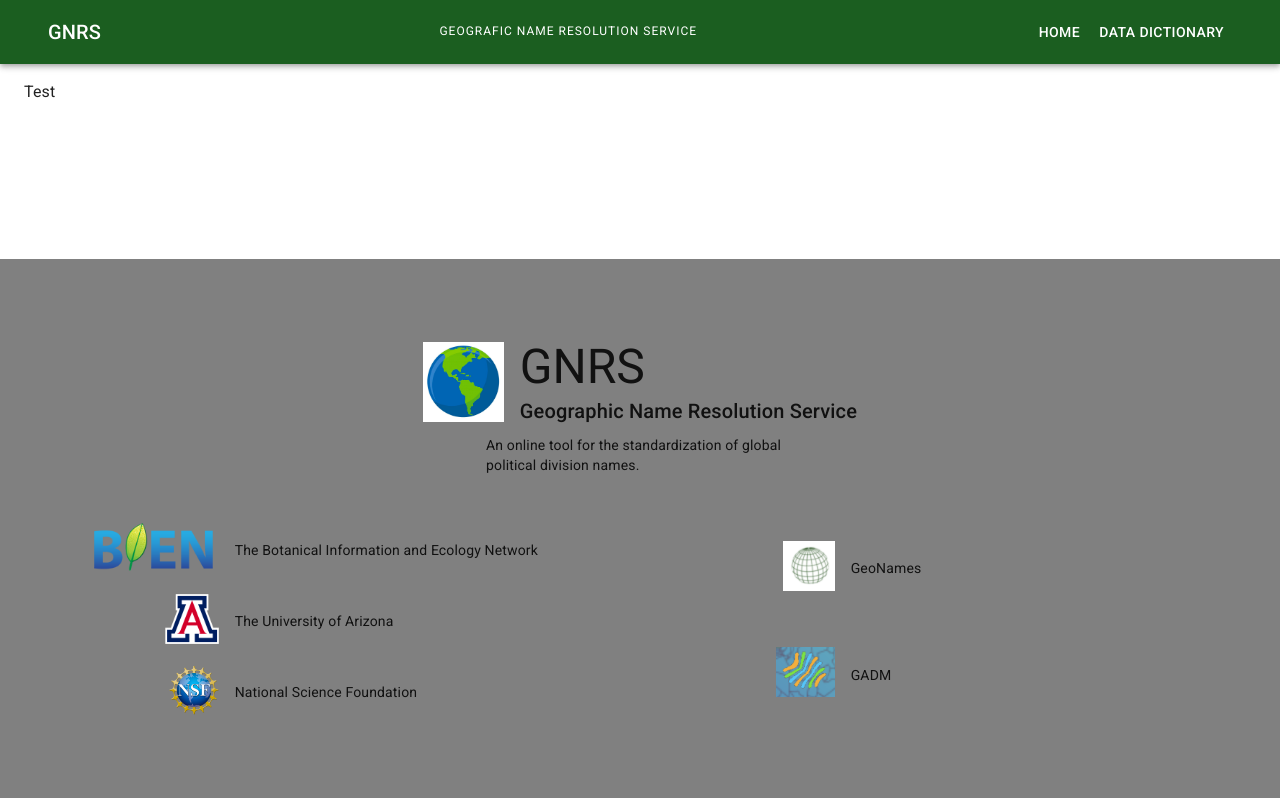
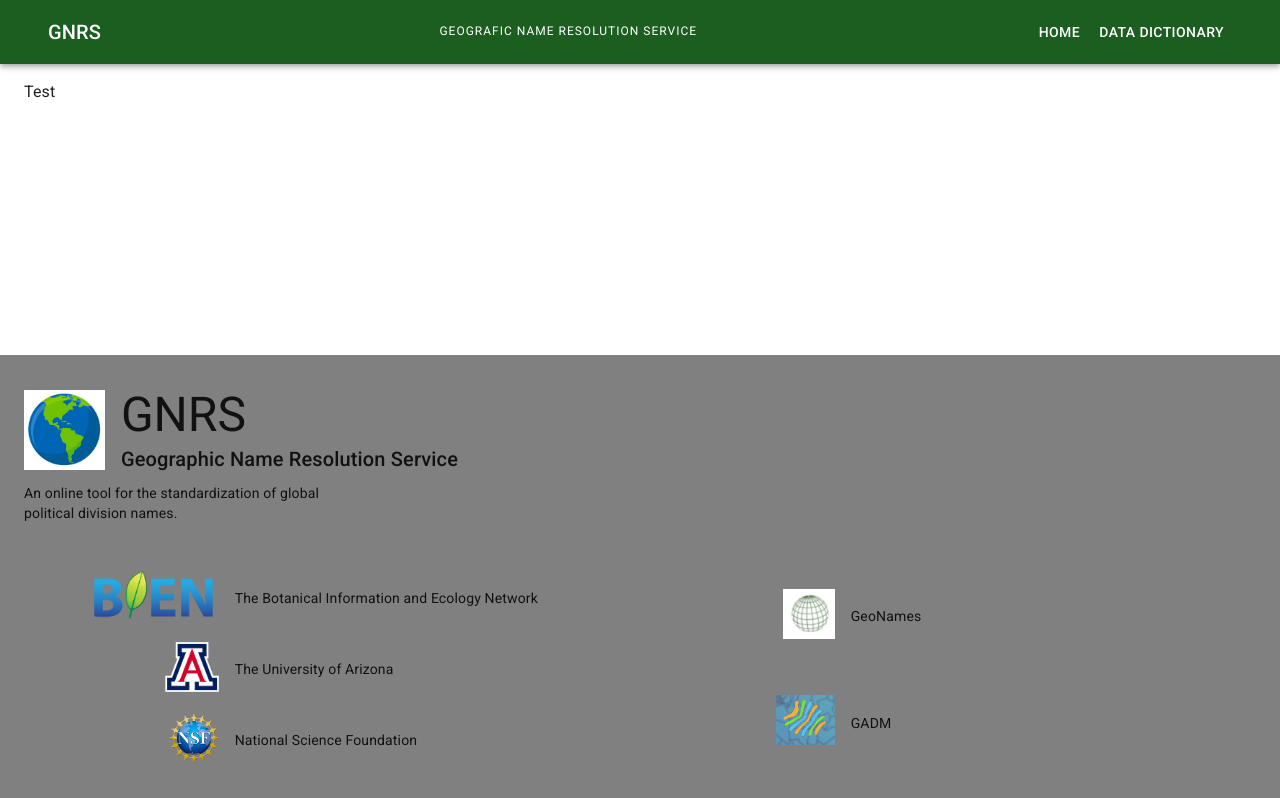
Before and after one commit to EnquistLab/GNRSweb, a Next.js app: page /about in a window 1280 px wide. Built offline with nearby package versions, Linux system fonts and the light colour scheme.

Commit message:
Fix footer images

```diff
--- a/components/footer/footer.jsx
+++ b/components/footer/footer.jsx
@@ -5,10 +5,10 @@ import { ContainerLG } from "../";
 function GNRSFooter() {
   return (
     <>
-      <Box display="flex" flexDirection='column' alignContent='center' alignItems='center'>
+      <Box display="flex" flexDirection='column' alignItems='left'>
         <Box display="flex" alignItems="flex-end">
           <Box>
-            <img src="world.png" height="80"></img>
+            <img src="/world.png" height="80"></img>
           </Box>
           <Box ml={2}>
             <Typography variant="h3">GNRS</Typography>
@@ -28,7 +28,7 @@ function GNRSFooter() {
             <Box display="flex">
               <Box flexGrow={1}></Box>
               <Box>
-                <img src="bien.png" height="50"></img>
+                <img src="/bien.png" height="50"></img>
               </Box>
             </Box>
           </Grid>
@@ -39,7 +39,7 @@ function GNRSFooter() {
             <Box display="flex">
               <Box flexGrow={1}></Box>
               <Box>
-                <img src="uoa.png" height="50"></img>
+                <img src="/uoa.png" height="50"></img>
               </Box>
             </Box>
           </Grid>
@@ -50,7 +50,7 @@ function GNRSFooter() {
             <Box display="flex">
               <Box flexGrow={1}></Box>
               <Box>
-                <img src="nsf.png" height="50"></img>
+                <img src="/nsf.png" height="50"></img>
               </Box>
             </Box>
           </Grid>
@@ -63,7 +63,7 @@ function GNRSFooter() {
             <Box display="flex">
               <Box flexGrow={1}></Box>
               <Box>
-                <img src="globe.png" height="50"></img>
+                <img src="/globe.png" height="50"></img>
               </Box>
             </Box>
           </Grid>
@@ -74,7 +74,7 @@ function GNRSFooter() {
             <Box display="flex">
               <Box flexGrow={1}></Box>
               <Box>
-                <img src="lines.png" height="50"></img>
+                <img src="/lines.png" height="50"></img>
               </Box>
             </Box>
           </Grid>
@@ -90,7 +90,7 @@ function GNRSFooter() {
 export function Footer() {
   return (
     <footer>
-      <Box py={10} bgcolor="gray">
+      <Box py={4} bgcolor="gray">
         <ContainerLG>
           <GNRSFooter />
         </ContainerLG>
```
